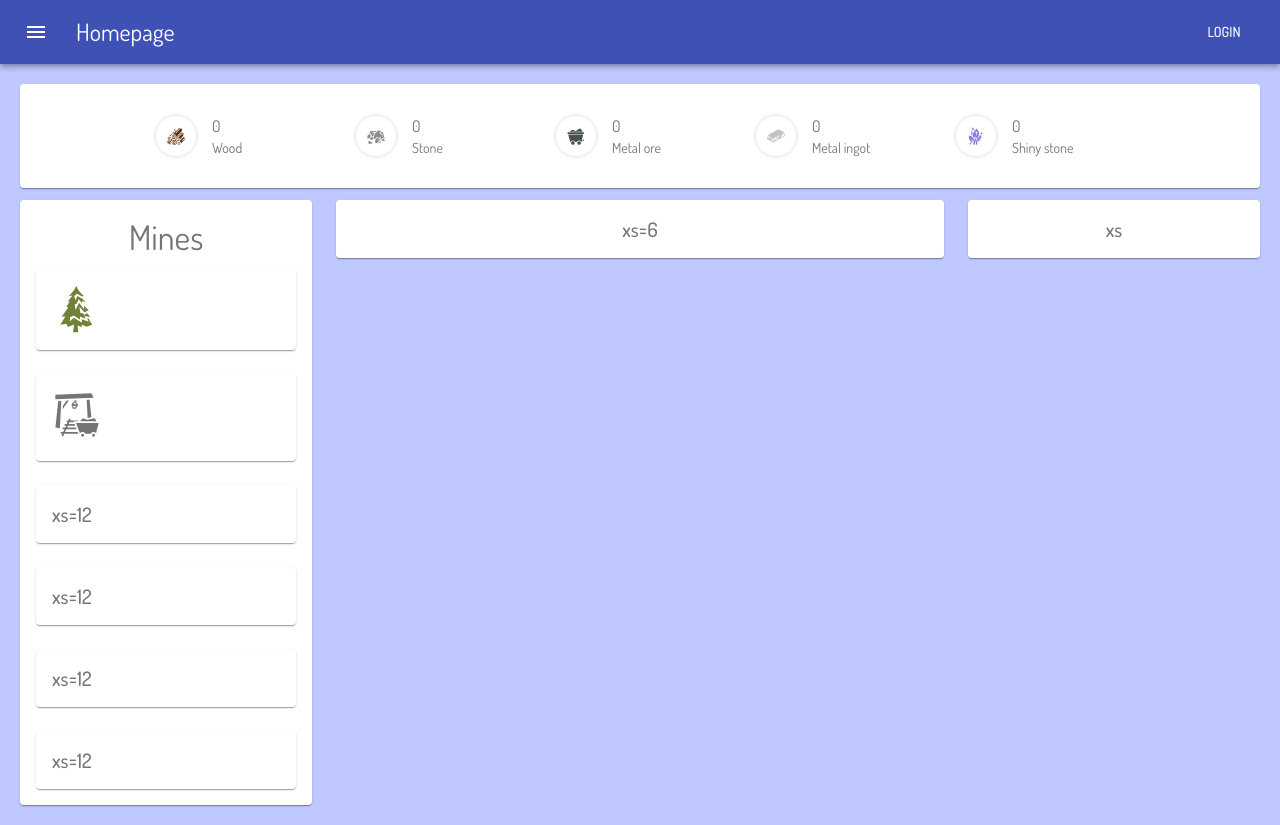
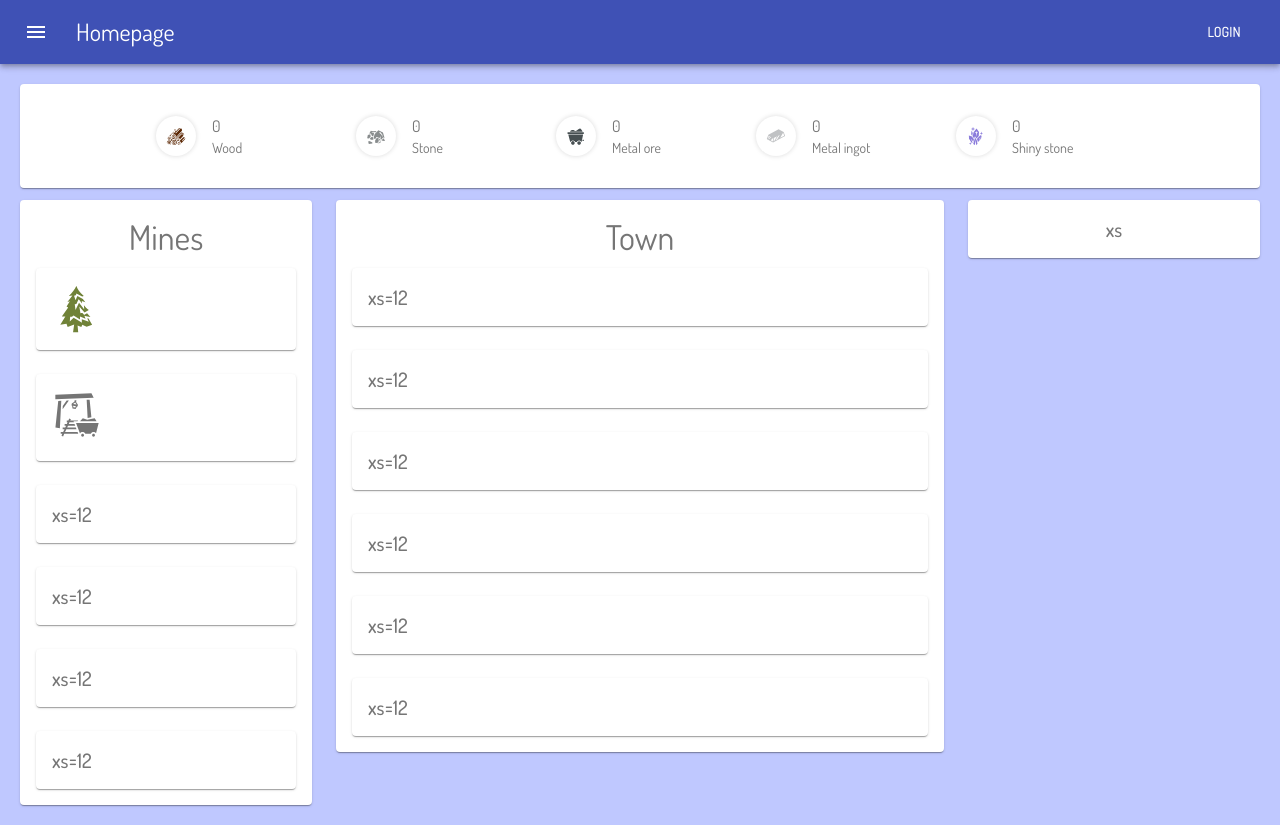
Before and after one commit to patrikliska/reclicker-old, a React (Create React App) app: page / in a window 1280 px wide. Built offline with nearby package versions, Linux system fonts and the light colour scheme.

Commit message:
middleActionPannel initial

```diff
--- /dev/null
+++ b/src/components/MiddleActionPanel/index.js
@@ -0,0 +1,54 @@
+import React from 'react';
+
+import Grid from '@material-ui/core/Grid';
+import Paper from '@material-ui/core/Paper';
+import Typography from '@material-ui/core/Typography';
+
+import { makeStyles } from '@material-ui/core/styles';
+
+import { GiPineTree, GiGoldMine } from 'react-icons/gi';
+
+const useStyles = makeStyles((theme) => ({
+  paper: {
+    padding: theme.spacing(2),
+    textAlign: 'left',
+    color: theme.palette.text.secondary,
+  },
+}));
+
+const MiddleActionPanel = () => {
+  const classes = useStyles();
+
+  return (
+    <Paper className={classes.paper}>
+      <Typography
+        variant='h4'
+        style={{ textAlign: 'center', marginBottom: 10 }}
+      >
+        Town
+      </Typography>
+      <Grid container spacing={3}>
+        <Grid item xs={12}>
+          <Paper className={classes.paper}>xs=12</Paper>
+        </Grid>
+        <Grid item xs={12}>
+          <Paper className={classes.paper}>xs=12</Paper>
+        </Grid>
+        <Grid item xs={12}>
+          <Paper className={classes.paper}>xs=12</Paper>
+        </Grid>
+        <Grid item xs={12}>
+          <Paper className={classes.paper}>xs=12</Paper>
+        </Grid>
+        <Grid item xs={12}>
+          <Paper className={classes.paper}>xs=12</Paper>
+        </Grid>
+        <Grid item xs={12}>
+          <Paper className={classes.paper}>xs=12</Paper>
+        </Grid>
+      </Grid>
+    </Paper>
+  );
+};
+
+export default MiddleActionPanel;
--- a/src/pages/MainPage/index.js
+++ b/src/pages/MainPage/index.js
@@ -15,6 +15,7 @@ import {
 
 import ResourcesBar from '../../components/ResourcesBar';
 import LeftActionPanel from '../../components/LeftActionPanel';
+import MiddleActionPanel from '../../components/MiddleActionPanel';
 
 const useStyles = makeStyles((theme) => ({
   root: {
@@ -92,7 +93,8 @@ const MainPage = () => {
   ];
 
   const onTreeClick = () => {
-    setWoodResources({ ...woodResources, value: woodResources.value + 0.1 });
+    if (Math.random() < 0.2)
+      setWoodResources({ ...woodResources, value: woodResources.value + 0.1 });
   };
 
   // useInterval(() => {
@@ -113,7 +115,7 @@ const MainPage = () => {
           <LeftActionPanel onTreeClick={onTreeClick} />
         </Grid>
         <Grid item xs={6}>
-          <Paper className={classes.paper}>xs=6</Paper>
+          <MiddleActionPanel />
         </Grid>
         <Grid item xs>
           <Paper className={classes.paper}>xs</Paper>
```
